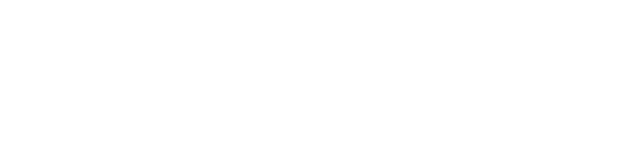
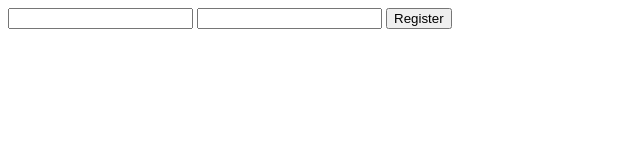
Before and after one commit to rattasatn/secret-project, a plain HTML site: page register.html in a window 1280 px wide. Shown: the whole page, without its empty margins (0-640 px from the left). Drawn offline with Linux system fonts and the light colour scheme.

Commit message:
finished register

```diff
--- a/register.html
+++ b/register.html
@@ -6,5 +6,12 @@
     <meta name="viewport" content="width=device-width, initial-scale=1.0" />
     <title>Register</title>
   </head>
-  <body></body>
+  <body>
+    <from>
+      <input name="email." />
+      <input name="password" />
+      <button>Register</button>
+    </from>
+    <script src="register.js"></script>
+  </body>
 </html>
--- /dev/null
+++ b/register.js
@@ -0,0 +1 @@
+console.log("register");
```
